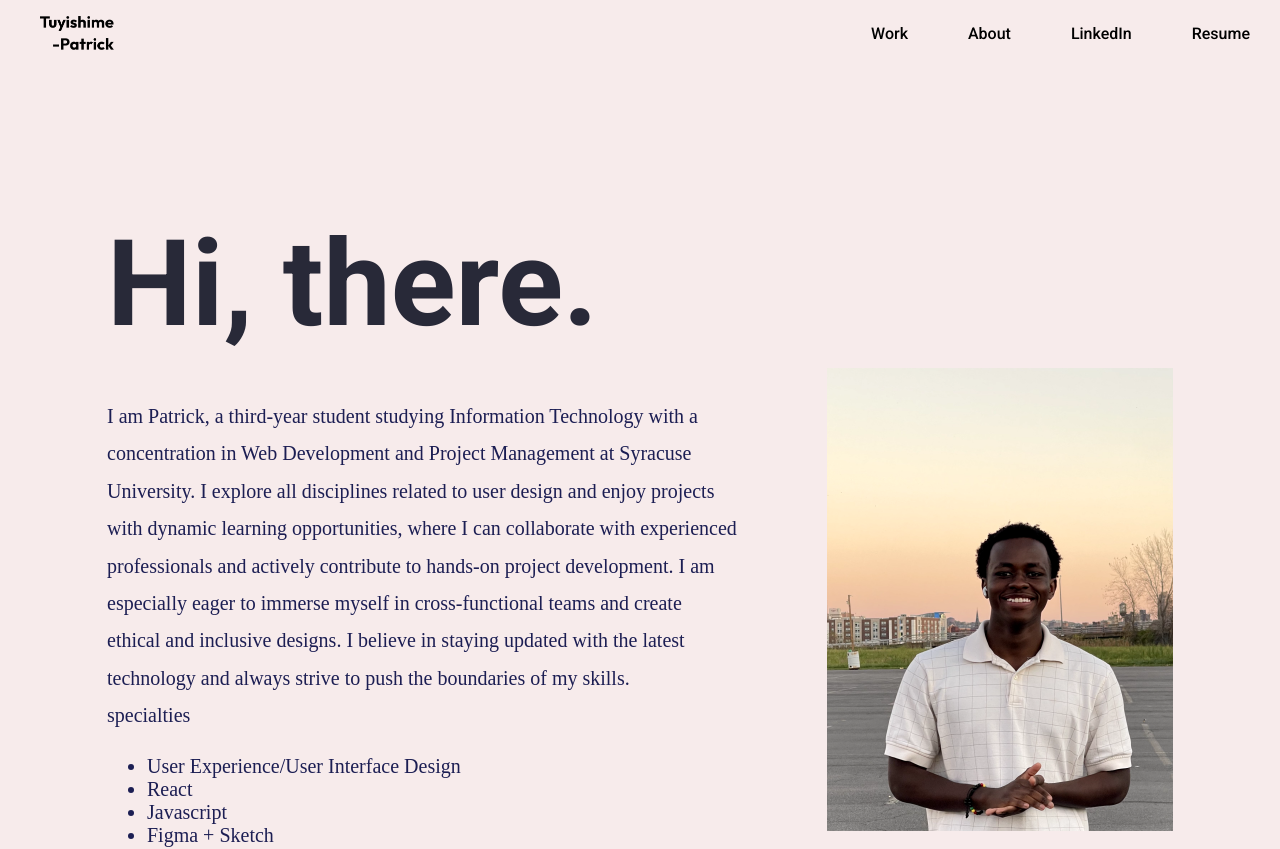
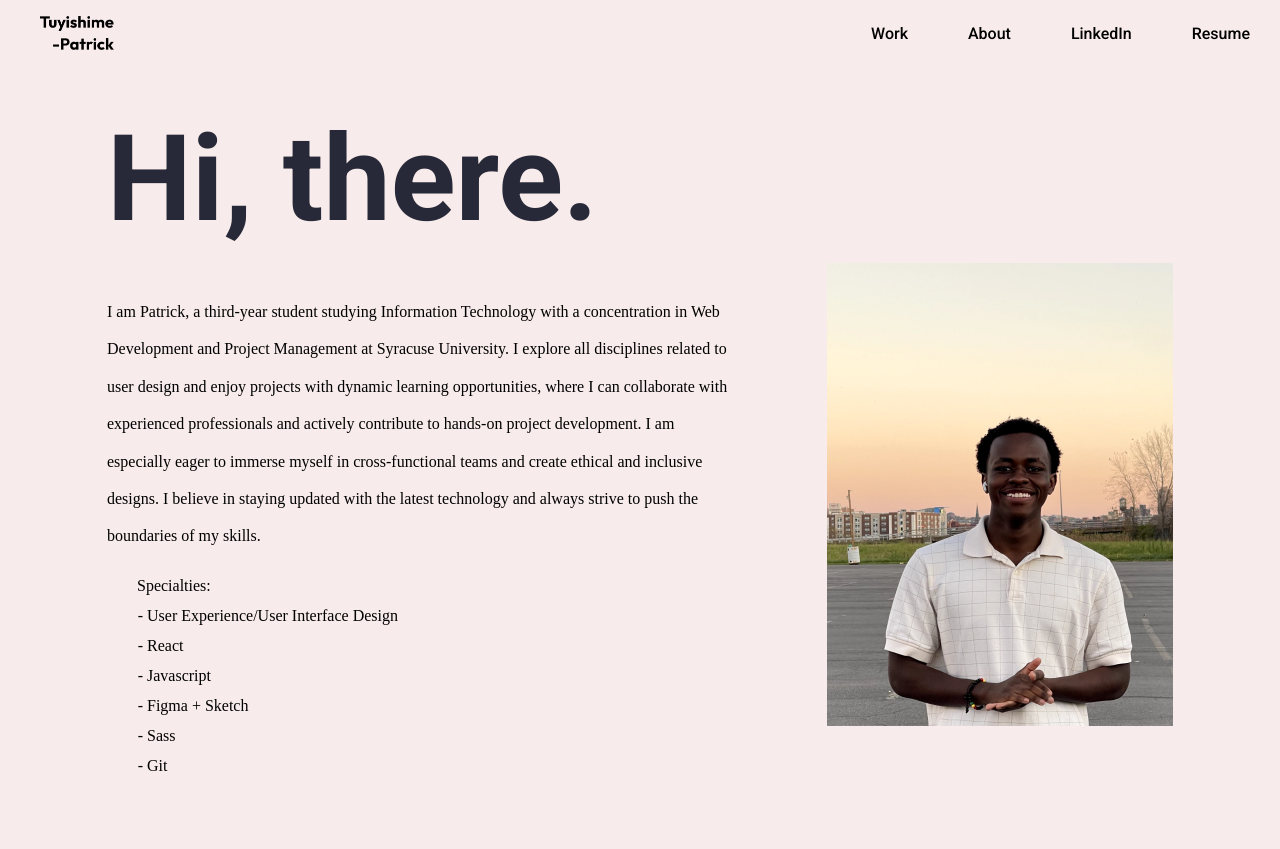
Before and after one commit to ptuyishi-su/patrick-react-portfolio, a React (Create React App) app: page /About in a window 1280 px wide. Shown: the top 849 px of the page. Built offline with nearby package versions, Linux system fonts and the light colour scheme.

Commit message:
added figma link to PikiPiki and Changed fonts

```diff
--- a/src/App.css
+++ b/src/App.css
@@ -66,7 +66,7 @@ h3 {
 }
 .text-medium {
     font-family: Outfit;
-    font-size: 20px;
+    font-size: 16px;
     font-style: normal;
     font-weight: 500;
     line-height: 37.4px;
@@ -408,7 +408,7 @@ nav a {
     display: flex;
     flex-direction: column;
     align-items: center;
-    padding: 200px 0 0 0;
+    padding: 95px 0 0 0;
 }
 .my--skills {
     border-bottom: 1px solid black;
@@ -432,18 +432,20 @@ nav a {
 }
 .my--background--description p {
     text-align: flex;
+}
+.specialty{
     font-family: Outfit;
-    font-size: 20px;
+    font-size: 16px;
     font-style: normal;
     font-weight: 500;
-    line-height: 37.4px;
+    line-height: 30px;
 }
-.description-text{
-    font-family: Outfit;
-    font-size: 20px;
-    font-style: normal;
-    font-weight: 500;
-    color: var(--darkblue);
+.specialty li{
+    list-style:'- ' ;
+}
+.specialty li:first-child {
+    list-style: none;
+    margin-left: -10px;
 }
 .description--img--divider{
     display: flex;
--- a/src/Pages/Home/AboutMe.jsx
+++ b/src/Pages/Home/AboutMe.jsx
@@ -13,10 +13,11 @@ export default function AboutMe () {
                         </div>
                         <div className="description--img--divider">
                             <div className="my--background--description">
-                                <p className="text-md">
+                                <p className='text-medium'>
                                 I am Patrick, a third-year student studying Information Technology with a concentration in Web Development and Project Management at Syracuse University. I explore all disciplines related to user design and enjoy projects with dynamic learning opportunities, where I can collaborate with experienced professionals and actively contribute to hands-on project development. I am especially eager to immerse myself in cross-functional teams and create ethical and inclusive designs. I believe in staying updated with the latest technology and always strive to push the boundaries of my skills. </p>
-                                <p className="description-text">specialties</p>
-                                <ul className="description-text">
+
+                                <ul className='specialty'>
+                                    <li>Specialties:</li>
                                     <li>User Experience/User Interface Design</li>
                                     <li>React</li>
                                     <li>Javascript</li>
--- a/src/Pages/Home/Homescreen/Pikipiki.jsx
+++ b/src/Pages/Home/Homescreen/Pikipiki.jsx
@@ -11,9 +11,9 @@ export default function Work() {
                         <div className='project--header--description'>
                             <header>
                                 <h2>PIKIPIKI</h2>
-                                <p>The App where traveling is simple and easy</p>
+                                <p className='text-medium'>The App where traveling is simple and easy</p>
                                 <p className="bold--heading">Project Overview</p>
-                                <p>The Project objective was to to design a mobile app that showcases travel destinations and allows the user to book all the necessary travel accommodations to get there.</p>
+                                <p className='text-medium'>The Project objective was to to design a mobile app that showcases travel destinations and allows the user to book all the necessary travel accommodations to get there.</p>
                             </header>
                         </div>
                         <div className='project--header--img'>
@@ -24,18 +24,18 @@ export default function Work() {
                         <div className='project--problem--solution'>
                             <div className='project--problem'>
                                 <p className="bold--heading">Problem</p>
-                                <p>Many travelers face challenges in efficiently planning and booking their entire journey, often struggling with fragmented and time-consuming processes when searching for flights, hotels, and rental cars across multiple platforms. The lack of a unified and user-friendly mobile solution results in frustration and increased decision-making time.</p>
+                                <p className='text-medium'>Many travelers face challenges in efficiently planning and booking their entire journey, often struggling with fragmented and time-consuming processes when searching for flights, hotels, and rental cars across multiple platforms. The lack of a unified and user-friendly mobile solution results in frustration and increased decision-making time.</p>
                             </div>
                             <div className='project--solution'>
                                 <p className="bold--heading">Solution</p>
-                                <p>Our mobile app aims to streamline the travel planning and booking experience by providing a comprehensive and visually appealing platform. By integrating flights, hotels, and rental cars into a single app, users can effortlessly explore, compare, and book all necessary accommodations.</p>
+                                <p className='text-medium'>Our mobile app aims to streamline the travel planning and booking experience by providing a comprehensive and visually appealing platform. By integrating flights, hotels, and rental cars into a single app, users can effortlessly explore, compare, and book all necessary accommodations.</p>
 
                             </div>
                         </div>
                         <div className="project--design--solutions">
                             <div className='ux--solutions'>
                                 <p className="bold--heading"> UX Solution</p>
-                                <ul>
+                                <ul className='text-medium'>
                                     <li>Unified User Journey: Implement a consistent navigation flow that guides users seamlessly through each step.</li>
                                     <li>Unified User Journey: Implement a consistent navigation flow that guides users seamlessly through each step.</li>
                                     <li>Unified User Journey: Implement a consistent navigation flow that guides users seamlessly through each step.</li>
@@ -46,7 +46,7 @@ export default function Work() {
                             </div>
                             <div className='ui--solutions'>
                                 <p className="bold--heading">UI Solutions</p>
-                            <ul>
+                            <ul className='text-medium'>
                                     <li>Unified User Journey: Implement a consistent navigation flow that guides users seamlessly through each step.</li>
                                     <li>Unified User Journey: Implement a consistent navigation flow that guides users seamlessly through each step.</li>
                                     <li>Unified User Journey: Implement a consistent navigation flow that guides users seamlessly through each step.</li>
@@ -56,18 +56,24 @@ export default function Work() {
                             </div>
                         </div>
                         <div className="project--goods">
-                            <div>
+                            <div >
                                 <div><p>53</p></div>
-                                <div><p>screens</p></div>
+                                <div>
+                                    <p className='text-medium'>screens</p>
+                                </div>
 
                             </div>
                             <div>
                                 <div><p>100+</p></div>
-                                <div><p>Hours of project discovery,<br/>definition, development,<br/>and delivery</p></div>
+                                <div>
+                                    <p className='text-medium'>Hours of project discovery,<br/>definition, development,<br/>and delivery</p>
+                                </div>
                             </div>
                             <div>
                                 <div><p>43</p></div>
-                                <div><p>Flexible Components</p></div>
+                                <div>
+                                    <p className='text-medium'>Flexible Components</p>
+                                </div>
                             </div>
                         </div>
                         <div className='screen--display'>
--- a/src/data/index.json
+++ b/src/data/index.json
@@ -7,7 +7,7 @@
             "title": "Traveling App ",
             "description": "A traveling app that brings together luxuary and elagance of traveling",
             "backgroundColor": "#90EE90",
-            "link": "/Pikipiki",
+            "link": "https://www.figma.com/proto/3AITQqFt84cnhRq8pTyG4D/Patrick-Travel-(Copy)?type=design&node-id=3-3&t=0cEtrzdd2FUpSK4Z-0&scaling=scale-down&page-id=3%3A2&starting-point-node-id=3%3A3&hide-ui=1",
             "gradient-color": "FF5A5F"
 
 
```
